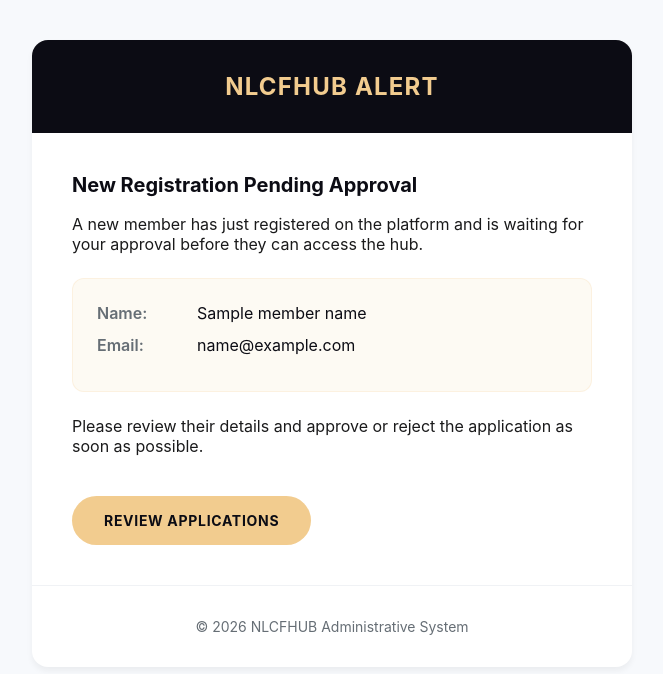
After one commit to Anjola11/nlcfhub, a Python web app: template backend/src/templates/admin-new-registration.html in a window 1280 px wide. The commit adds this page. Shown: the top 674 px of the page, without its empty margins (308-971 px from the left). Run offline with Jinja, Linux system fonts and the light colour scheme; the template is opened without the code that fills it: most values are stand-ins (such as "Sample title", 1, 10 or a date in 2020).

Commit message:
added admin notification of pending members

```diff
--- a/backend/src/admin/services.py
+++ b/backend/src/admin/services.py
@@ -103,7 +103,8 @@ class AdminServices:
         member.account_approved = True
         session.add(member)
         await session.commit()
-        return {"success": True, "message": "Member approved successfully"}
+        await session.refresh(member)
+        return member
 
     async def reject_member(self, member_uid: UUID, session: AsyncSession):
         member = await self._get_member_or_404(member_uid, session)
--- a/backend/src/config.py
+++ b/backend/src/config.py
@@ -15,6 +15,7 @@ class Settings(BaseSettings):
     CLOUDINARY_API_KEY: str
     CLOUDINARY_API_SECRET:str
     SEED_KEY: str = ""
+    ADMIN_EMAIL: str = "admin@example.com"
 
 
     model_config = SettingsConfigDict(
--- /dev/null
+++ b/backend/src/templates/admin-new-registration.html
@@ -0,0 +1,51 @@
+<!DOCTYPE html>
+<html lang="en">
+<head>
+    <meta charset="UTF-8">
+    <meta name="viewport" content="width=device-width, initial-scale=1.0">
+    <title>New Member Registration Notification</title>
+    <style>
+        body { font-family: 'Inter', system-ui, -apple-system, sans-serif; background-color: #f7f9fc; color: #1a1a1b; margin: 0; padding: 0; }
+        .container { max-width: 600px; margin: 40px auto; background: #ffffff; border-radius: 16px; overflow: hidden; box-shadow: 0 4px 6px rgba(0, 0, 0, 0.05); }
+        .header { background-color: #0c0c14; padding: 32px; text-align: center; }
+        .header h1 { color: #f2cc8f; margin: 0; font-size: 24px; letter-spacing: 0.05em; text-transform: uppercase; }
+        .content { padding: 40px; }
+        .content h2 { font-size: 20px; color: #0c0c14; margin-top: 0; }
+        .info-card { background: #fdfaf3; border: 1px solid #f2cc8f33; border-radius: 12px; padding: 24px; margin: 24px 0; }
+        .info-row { display: flex; margin-bottom: 12px; }
+        .info-label { font-weight: 600; color: #666e75; width: 100px; flex-shrink: 0; }
+        .info-value { color: #0c0c14; }
+        .footer { padding: 32px; text-align: center; border-top: 1px solid #f0f2f5; color: #666e75; font-size: 14px; }
+        .btn { display: inline-block; background-color: #f2cc8f; color: #0c0c14; padding: 16px 32px; border-radius: 50px; text-decoration: none; font-weight: 700; font-size: 14px; text-transform: uppercase; letter-spacing: 0.05em; margin-top: 24px; transition: background-color 0.2s; }
+    </style>
+</head>
+<body>
+    <div class="container">
+        <div class="header">
+            <h1>NLCFHUB ALERT</h1>
+        </div>
+        <div class="content">
+            <h2>New Registration Pending Approval</h2>
+            <p>A new member has just registered on the platform and is waiting for your approval before they can access the hub.</p>
+
+            <div class="info-card">
+                <div class="info-row">
+                    <div class="info-label">Name:</div>
+                    <div class="info-value">{{ member_name }}</div>
+                </div>
+                <div class="info-row">
+                    <div class="info-label">Email:</div>
+                    <div class="info-value">{{ member_email }}</div>
+                </div>
+            </div>
+
+            <p>Please review their details and approve or reject the application as soon as possible.</p>
+
+            <a href="https://nlcfhub.vercel.app/console-7x/approvals" class="btn">Review Applications</a>
+        </div>
+        <div class="footer">
+            &copy; 2026 NLCFHUB Administrative System
+        </div>
+    </div>
+</body>
+</html>
```
Also changed, not shown: backend/src/admin/routes.py (+13 -2 lines), backend/src/auth/routes.py (+8 -7 lines), backend/src/emailServices/services.py (+13 -3 lines), backend/src/templates/welcome.html (+10 -6 lines).
